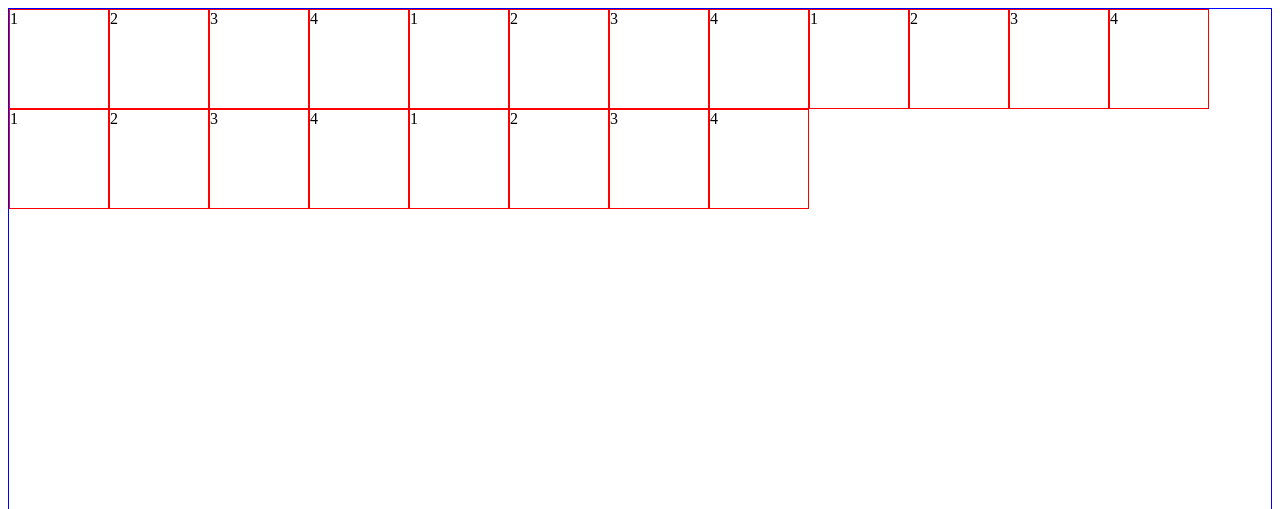
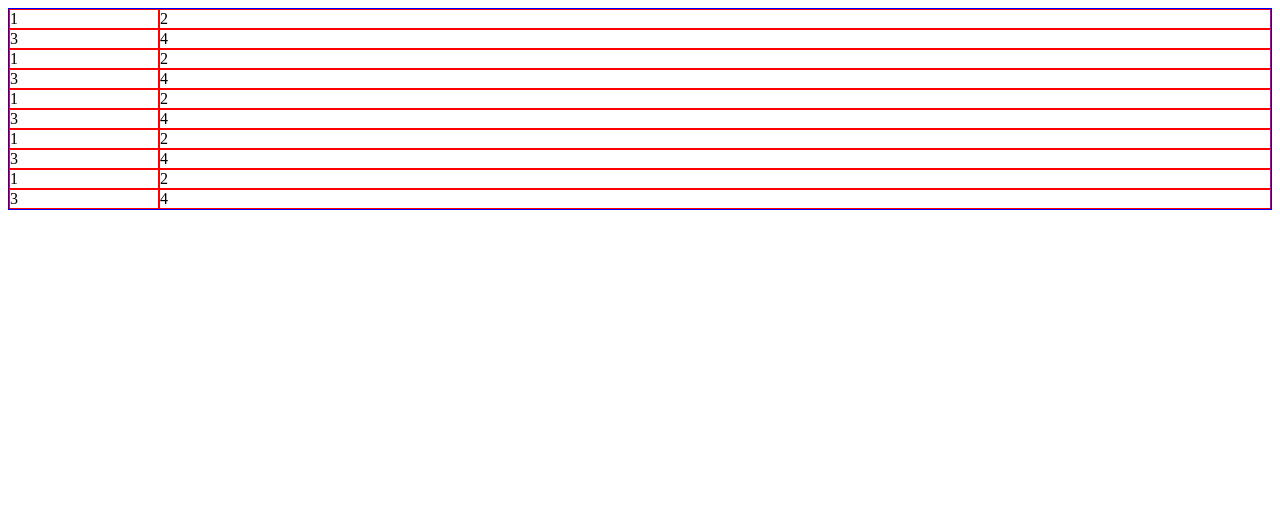
Before and after one commit to aotemj/css_notes, a plain HTML site: page grid_test/demo1/index.html in a window 1280 px wide. Shown: the top 509 px of the page. Drawn offline with Linux system fonts and the light colour scheme.

Commit message:
grid-template-*, minmax

```diff
--- a/grid_test/demo1/index.css
+++ b/grid_test/demo1/index.css
@@ -1,12 +1,15 @@
 .container {
     display: grid;
     /*width: 500px;*/
-    height: 500px;
+    /*height: 500px;*/
     border: 1px solid blue;
     /*grid-template-columns: repeat(3, 100px);*/
     /*grid-template-rows: repeat(3, 100px);*/
-    grid-template-columns: repeat(auto-fill, 100px);
-    grid-template-rows: repeat(auto-fill, 100px);
+    /*grid-template-columns: repeat(auto-fill, 100px);*/
+    /*grid-template-rows: repeat(auto-fill, 100px);*/
+    /*grid-template-columns: repeat(4, 1fr); !* 共4列, 每列宽度平均占容器宽度的一份(1/4) *!*/
+    /*grid-template-rows: repeat(4, 1fr); !*  共4行,每行占容器高度的1份(1/4)  *!*/
+    grid-template-columns: 150px minmax(100px, 1fr);
 }
 
 .container > .item {
```
